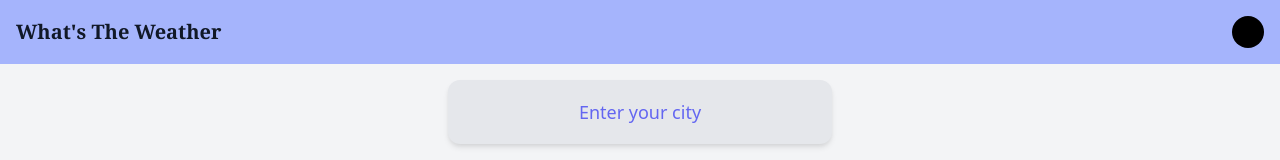
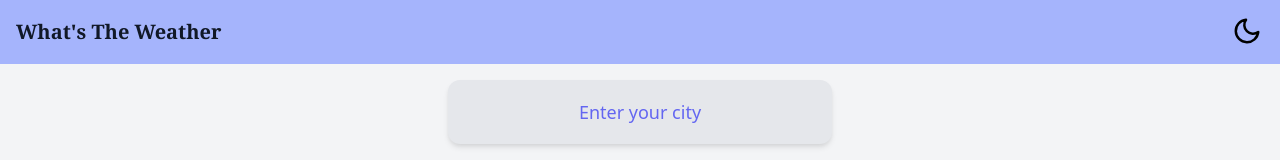
Before and after one commit to Kick933/Whats-the-weather, a React (Create React App) app: page / in a window 1280 px wide. Shown: the top 160 px of the page. Built offline with nearby package versions, Linux system fonts and the light colour scheme.

Commit message:
Added dark mode icon.

```diff
--- a/package.json
+++ b/package.json
@@ -10,6 +10,7 @@
 		"@testing-library/user-event": "^12.8.3",
 		"react": "^17.0.2",
 		"react-dom": "^17.0.2",
+		"react-icons": "^4.3.1",
 		"react-redux": "^7.2.6",
 		"react-router-dom": "^6.0.2",
 		"react-scripts": "4.0.3",
--- a/src/components/Nav.js
+++ b/src/components/Nav.js
@@ -1,5 +1,6 @@
 import React from 'react'
 import { Link } from 'react-router-dom'
+import {FiMoon} from 'react-icons/fi'
 function Nav() {
 
     function changeTheme() {
@@ -14,7 +15,7 @@
     return (
         <div className="bg-indigo-300 dark:bg-gray-800 dark:opacity-90 justify-between items-center px-4  flex h-16 dark:text-gray-50 text-gray-900">
             <h1 className="text-center text-xl font-bold font-serif"><Link to="/">What's The Weather</Link></h1>
-            <div onClick={() => changeTheme()} className="cursor-pointer bg-black dark:bg-yellow-400 w-8 h-8 rounded-full"></div>
+            <div onClick={() => changeTheme()} className="transition-delay-400 transition-all cursor-pointer text-3xl text-black dark:text-yellow-400 w-8 h-8"><FiMoon /></div>
         </div>
     )
 }
```
Also changed, not shown: 1 other file (tests, documents, lock files or other folders).
